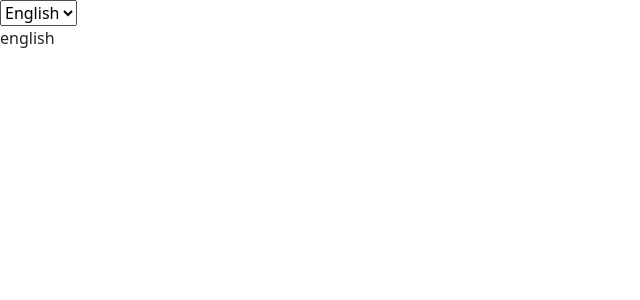
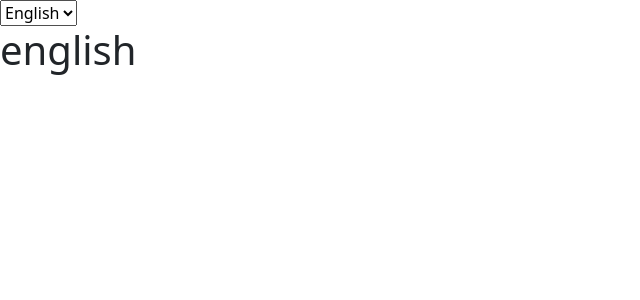
Before and after one commit to cyberRasam/React-exercises-Develhope, a React (Create React App) app in the folder my-app/: page / in a window 1280 px wide. Shown: the top 300 px of the page, without its empty margins (0-640 px from the left). Built offline with nearby package versions, Linux system fonts and the light colour scheme.

Commit message:
context-02

```diff
--- a/my-app/src/components/DisplayLanguage.jsx
+++ b/my-app/src/components/DisplayLanguage.jsx
@@ -18,7 +18,7 @@ export class DisplayLanguage extends Component {
 
         <LanguageContext.Consumer>
             {(language) => {
-                return <div>{Strings[language].Current_lang}</div>
+                return <div><h1>{Strings[language].Current_lang}</h1></div>
             }}
         </LanguageContext.Consumer>
       </div>
```
